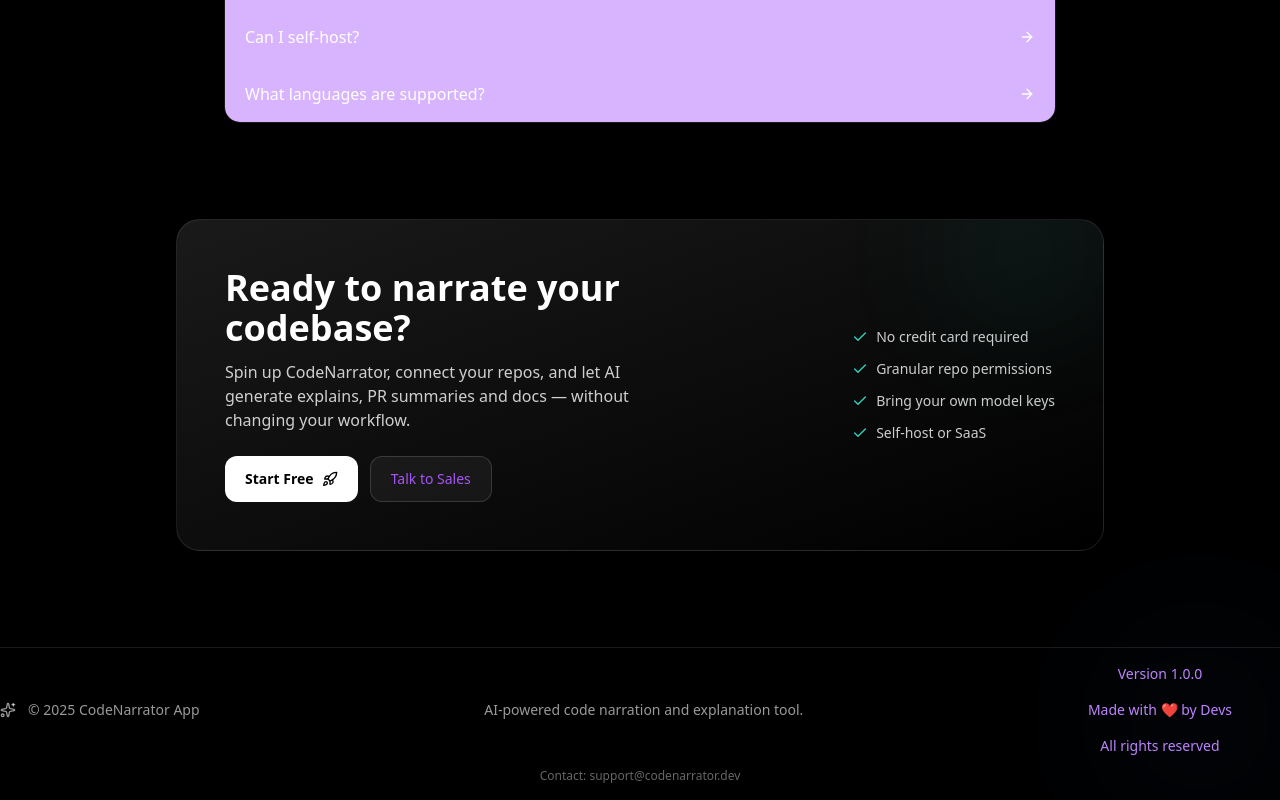
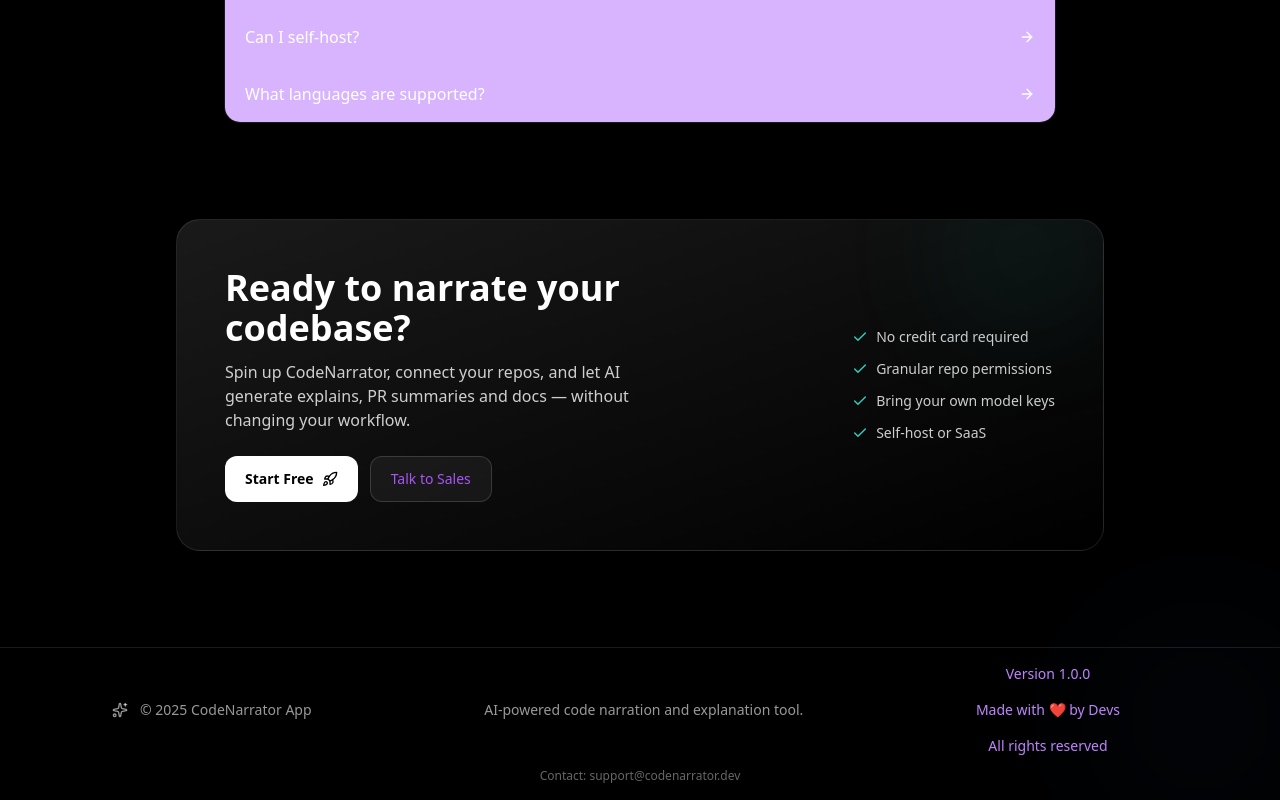
Before and after one commit to mah12-ops/code_narrator_ai, a React (Vite) app in the folder client/: page / in a window 1280 px wide. Shown: the part 2899-3699 px from the top of the page. Built offline with nearby package versions, Linux system fonts and the light colour scheme.

Commit message:
fix footer

```diff
--- a/client/src/components/pages/LandingPage/Footer.tsx
+++ b/client/src/components/pages/LandingPage/Footer.tsx
@@ -3,7 +3,7 @@
 const Footer = () => {
   return (
     <footer className="border-t border-white/10 py-4">
-      <div className="mx-auto max-w-7xl px-26">
+      <div className="mx-auto max-w-7xl px-28">
         <div className="flex flex-col md:flex-row items-center justify-between gap-4 text-sm text-white/60">
 
           {/* Logo + Year */}
```
